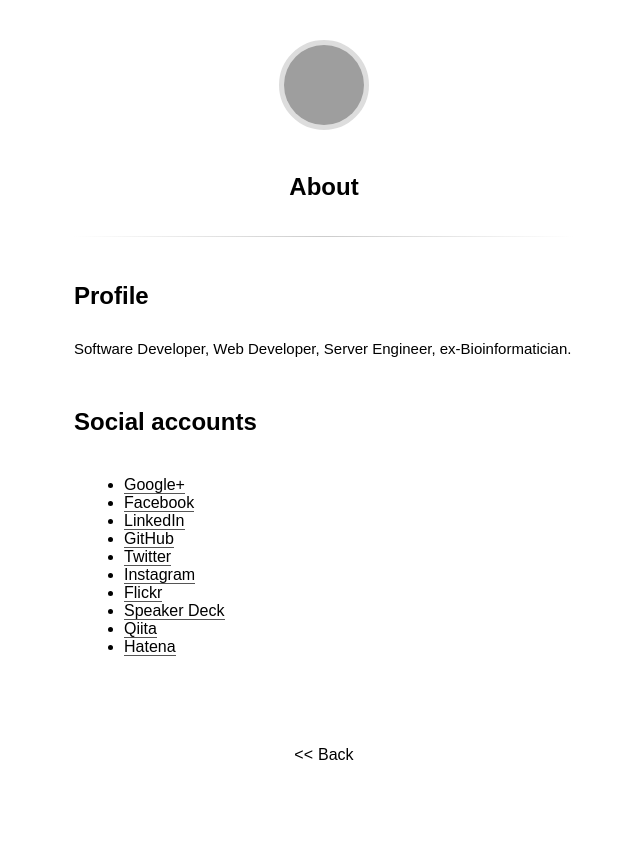
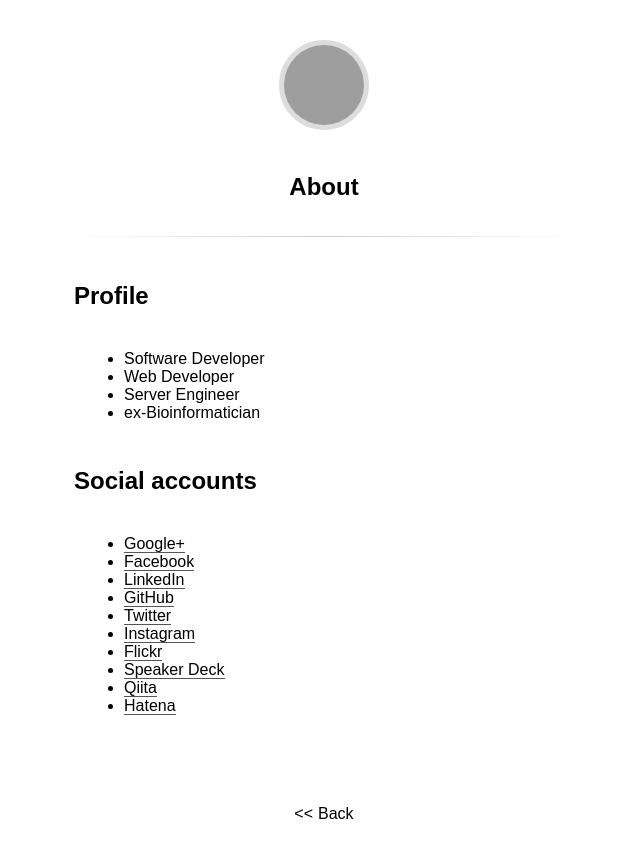
Before and after one commit to artifactsauce/artifactsauce.github.io, a Jekyll site: the page built from about.md, in a window 1280 px wide. Shown: the top 858 px of the page, without its empty margins (316-956 px from the left). Built offline with Jekyll 4.4.1, drawn with Linux system fonts in a browser that asks for light colours; some web fonts are replaced; grey boxes are pictures that could not be loaded.

Commit message:
one line text to a list

```diff
--- a/about.md
+++ b/about.md
@@ -5,7 +5,10 @@
 
 ## Profile
 
-Software Developer, Web Developer, Server Engineer, ex-Bioinformatician.
+- Software Developer
+- Web Developer
+- Server Engineer
+- ex-Bioinformatician
 
 ## Social accounts
 
```
